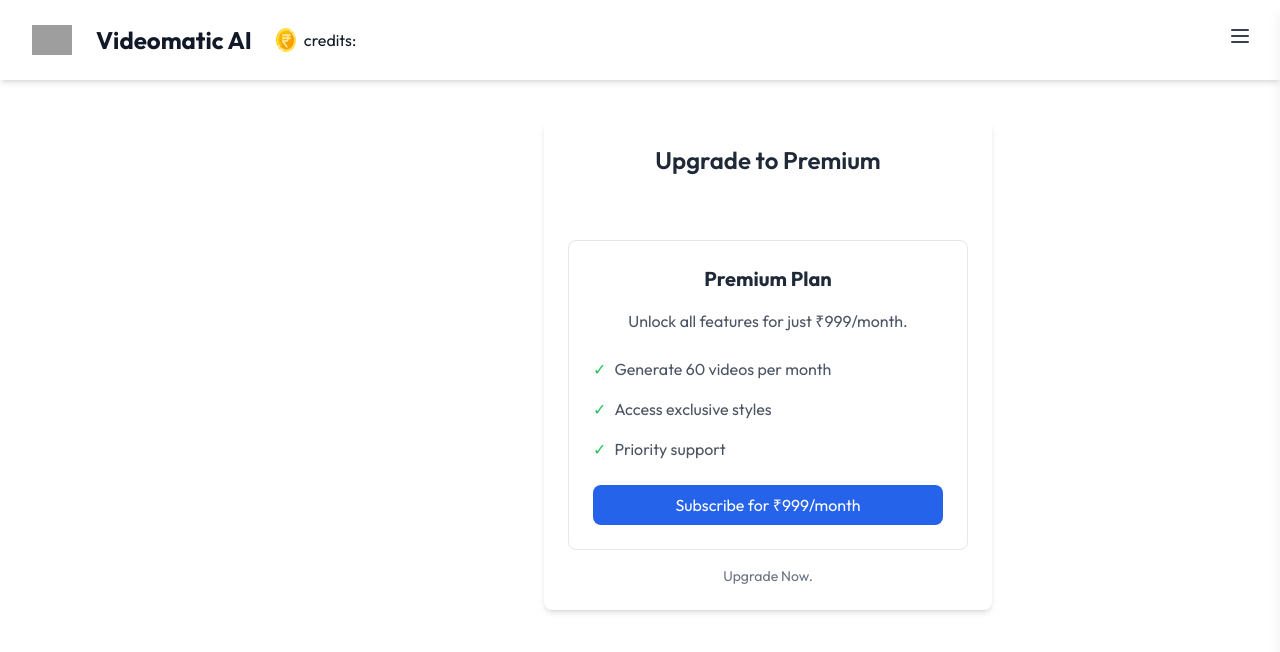
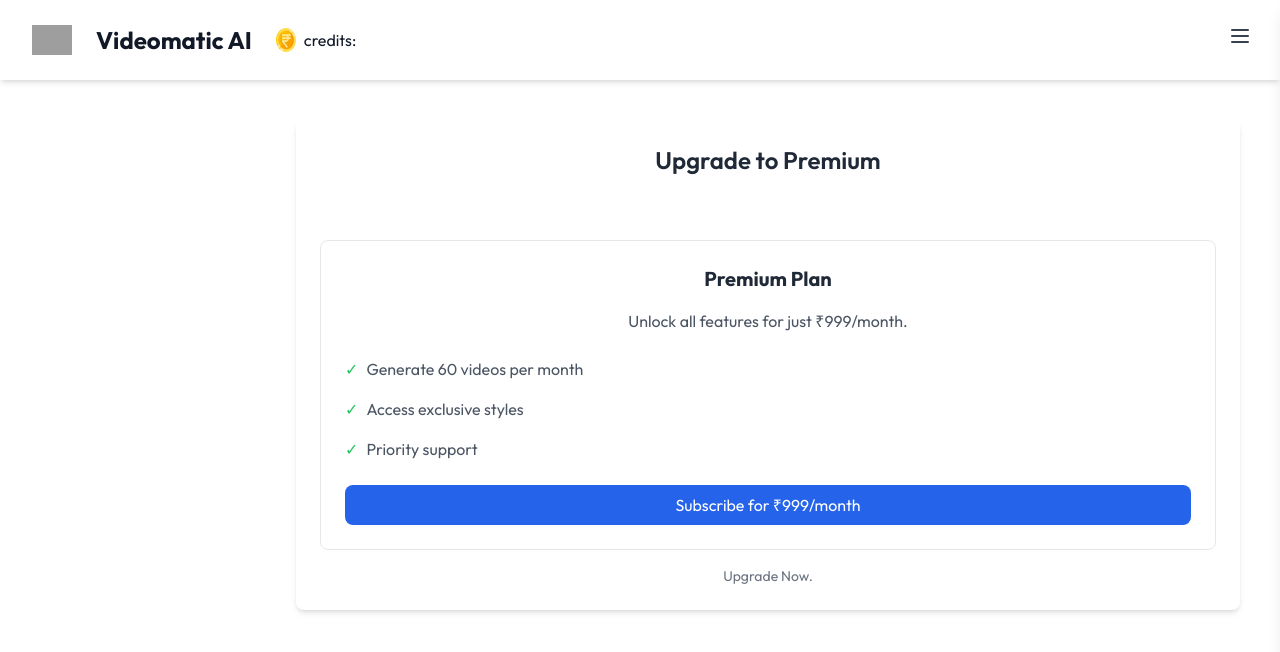
Before and after one commit to Ameycoder8853/VideoMatic-Ai, a Next.js app: page /dashboard/upgrade in a window 1280 px wide. Shown: the top 652 px of the page. Built offline with nearby package versions, Linux system fonts and the light colour scheme; no server answers; grey boxes are pictures that could not be loaded.

Commit message:
Update page.jsx

```diff
--- a/app/dashboard/upgrade/page.jsx
+++ b/app/dashboard/upgrade/page.jsx
@@ -78,7 +78,7 @@
   };
 
   return (
-    <div className="max-w-md mx-auto bg-white rounded-lg shadow-md p-6">
+    <div className=" rounded-lg shadow-md p-6">
       <h1 className="text-2xl font-semibold text-center text-gray-800 mb-16">
         Upgrade to Premium
       </h1>
```
